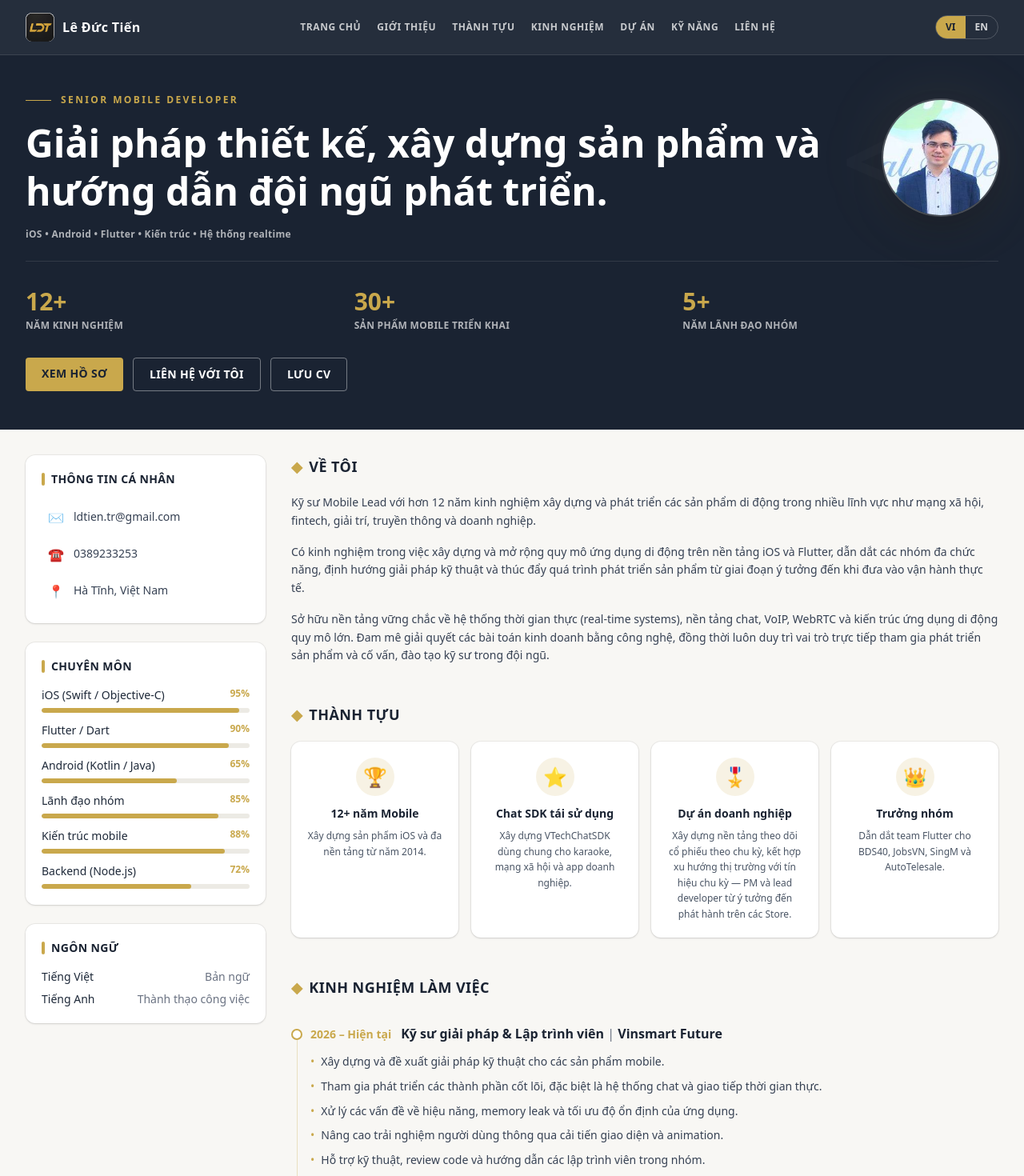
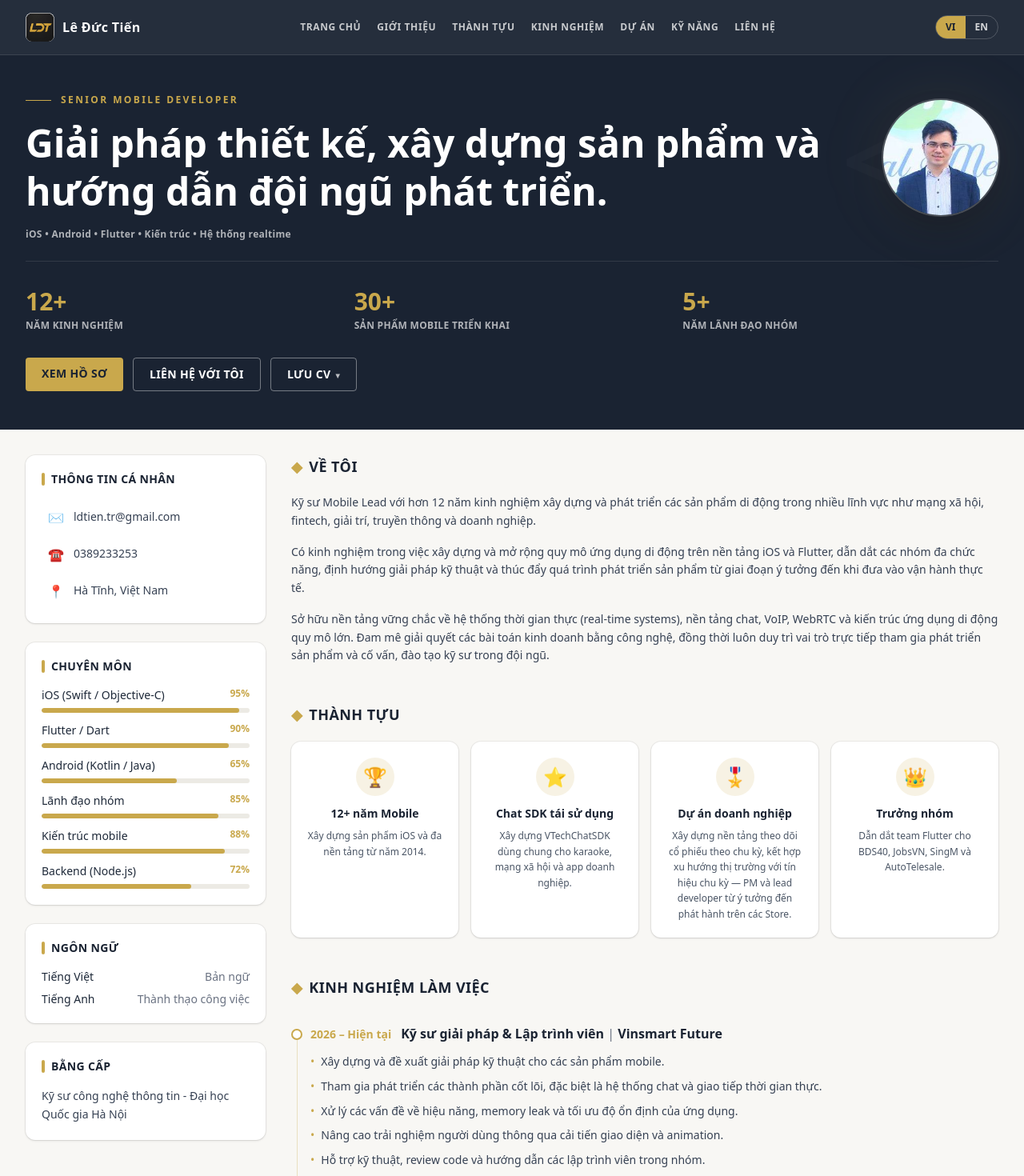
Before and after one commit to letien91/curriculum_vitae, a Next.js app: page / in a window 1280 px wide. Shown: the top 1470 px of the page at 80% size. Built offline with nearby package versions, Linux system fonts and the light colour scheme.

Commit message:
update education information

```diff
--- a/src/app/print/page.tsx
+++ b/src/app/print/page.tsx
@@ -1,3 +1,4 @@
+import { Suspense } from "react";
 import { PrintCvPage } from "@/components/PrintCvPage";
 
 export const metadata = {
@@ -6,5 +7,9 @@ export const metadata = {
 };
 
 export default function PrintPage() {
-  return <PrintCvPage />;
+  return (
+    <Suspense fallback={null}>
+      <PrintCvPage />
+    </Suspense>
+  );
 }
--- a/src/components/DownloadPdfButton.tsx
+++ b/src/components/DownloadPdfButton.tsx
@@ -1,20 +1,73 @@
 "use client";
 
+import { useEffect, useRef, useState } from "react";
 import { useLanguage } from "@/context/LanguageContext";
 import { uiLabels } from "@/i18n/labels";
-import { printPagePath } from "@/lib/print-path";
+import { printPagePath, type PrintImageMode } from "@/lib/print-path";
 import { t } from "@/lib/i18n";
 
 export function DownloadPdfButton() {
   const { locale } = useLanguage();
+  const [open, setOpen] = useState(false);
+  const rootRef = useRef<HTMLDivElement>(null);
+
+  useEffect(() => {
+    if (!open) return;
+
+    const close = (event: MouseEvent) => {
+      if (rootRef.current?.contains(event.target as Node)) return;
+      setOpen(false);
+    };
+
+    document.addEventListener("mousedown", close);
+    return () => document.removeEventListener("mousedown", close);
+  }, [open]);
+
+  const openPrint = (mode: PrintImageMode) => {
+    setOpen(false);
+    window.open(printPagePath(mode), "_blank", "noopener,noreferrer");
+  };
 
   return (
+    <div ref={rootRef} className="relative">
       <button
         type="button"
-      onClick={() => window.open(printPagePath(), "_blank", "noopener,noreferrer")}
+        onClick={() => setOpen((value) => !value)}
+        aria-expanded={open}
+        aria-haspopup="menu"
         className="rounded border border-white/40 px-4 py-2 text-xs font-bold tracking-wide text-white uppercase transition hover:border-gold hover:text-gold sm:px-5 sm:py-2.5 sm:text-sm"
       >
         {t(uiLabels.buttons.downloadPdf, locale)}
+        <span className="ml-1.5 text-[10px] opacity-70" aria-hidden>
+          ▾
+        </span>
       </button>
+
+      {open && (
+        <div
+          role="menu"
+          className="absolute right-0 bottom-full z-[60] mb-2 min-w-[12rem] overflow-hidden rounded-lg border border-white/15 bg-navy-light shadow-xl sm:min-w-[14rem]"
+        >
+          <button
+            type="button"
+            role="menuitem"
+            onClick={() => openPrint("full")}
+            className="block w-full px-4 py-3 text-left text-sm text-white transition hover:bg-white/10"
+          >
+            <span className="font-semibold">{t(uiLabels.buttons.saveCvFull, locale)}</span>
+            <span className="mt-0.5 block text-xs text-white/60">~30 MB</span>
+          </button>
+          <button
+            type="button"
+            role="menuitem"
+            onClick={() => openPrint("none")}
+            className="block w-full border-t border-white/10 px-4 py-3 text-left text-sm text-white transition hover:bg-white/10"
+          >
+            <span className="font-semibold">{t(uiLabels.buttons.saveCvNoImages, locale)}</span>
+            <span className="mt-0.5 block text-xs text-white/60">&lt; 1 MB</span>
+          </button>
+        </div>
+      )}
+    </div>
   );
 }
--- a/src/components/HeroSection.tsx
+++ b/src/components/HeroSection.tsx
@@ -42,8 +42,8 @@ export function HeroSection({ personal, stats }: HeroSectionProps) {
   const { locale } = useLanguage();
 
   return (
-    <section id="hero" className="relative overflow-hidden bg-navy text-white">
-      <div className="pointer-events-none absolute inset-0 opacity-20">
+    <section id="hero" className="relative bg-navy text-white">
+      <div className="pointer-events-none absolute inset-0 overflow-hidden opacity-20">
         <div className="absolute top-10 right-10 text-[80px] font-bold text-white/10 select-none sm:text-[120px]">
           {"</>"}
         </div>
--- a/src/components/PersonalSidebar.tsx
+++ b/src/components/PersonalSidebar.tsx
@@ -131,6 +131,13 @@ export function PersonalSidebar({
           ))}
         </ul>
       </SidebarCard>
+
+      <SidebarCard>
+        <SectionHeading title={t(uiLabels.sections.education, locale)} />
+        <p className="mt-4 text-sm leading-relaxed text-gray-700">
+          {t(personal.education, locale)}
+        </p>
+      </SidebarCard>
     </aside>
   );
 }
--- a/src/components/PrintCvPage.tsx
+++ b/src/components/PrintCvPage.tsx
@@ -1,6 +1,7 @@
 "use client";
 
 import { useEffect, useRef } from "react";
+import { useSearchParams } from "next/navigation";
 import { cvData } from "@/data/cv";
 import { LanguageProvider } from "@/context/LanguageContext";
 import { PersonalSidebar } from "@/components/PersonalSidebar";
@@ -105,6 +106,8 @@ function PrintHero() {
 }
 
 function PrintCvContent() {
+  const searchParams = useSearchParams();
+  const showImages = searchParams.get("images") !== "none";
   const {
     personal,
     skillBars,
@@ -152,7 +155,7 @@ function PrintCvContent() {
             <AboutSection personal={personal} valueCards={valueCards} />
             <AchievementsSection achievements={achievements} />
             <ExperienceSection experiences={experiences} showAllItems />
-            <ProjectsPrintSection projects={projects} />
+            <ProjectsPrintSection projects={projects} showImages={showImages} />
             <ContactFooter personal={personal} />
           </div>
         </div>
--- a/src/components/ProjectsPrintSection.tsx
+++ b/src/components/ProjectsPrintSection.tsx
@@ -6,12 +6,23 @@ import { uiLabels } from "@/i18n/labels";
 import { assetPath } from "@/lib/asset-path";
 import { t } from "@/lib/i18n";
 
-function ProjectPrintBlock({ project }: { project: Project }) {
+type ProjectsPrintSectionProps = {
+  projects: Project[];
+  showImages?: boolean;
+};
+
+function ProjectPrintBlock({
+  project,
+  showImages,
+}: {
+  project: Project;
+  showImages: boolean;
+}) {
   const { locale } = useLanguage();
 
   return (
     <article className="cv-print-project break-inside-avoid border-b border-gray-200 pb-6 last:border-b-0">
-      {project.images.length > 0 && (
+      {showImages && project.images.length > 0 && (
         <div className="mb-3 flex flex-wrap gap-2">
           {project.images.map((image, index) => (
             <img
@@ -86,11 +97,10 @@ function ProjectPrintBlock({ project }: { project: Project }) {
   );
 }
 
-type ProjectsPrintSectionProps = {
-  projects: Project[];
-};
-
-export function ProjectsPrintSection({ projects }: ProjectsPrintSectionProps) {
+export function ProjectsPrintSection({
+  projects,
+  showImages = true,
+}: ProjectsPrintSectionProps) {
   const { locale } = useLanguage();
 
   return (
@@ -101,7 +111,11 @@ export function ProjectsPrintSection({ projects }: ProjectsPrintSectionProps) {
       </h2>
       <div className="mt-6 space-y-8">
         {projects.map((project) => (
-          <ProjectPrintBlock key={project.id} project={project} />
+          <ProjectPrintBlock
+            key={project.id}
+            project={project}
+            showImages={showImages}
+          />
         ))}
       </div>
     </section>
--- a/src/data/cv.ts
+++ b/src/data/cv.ts
@@ -40,8 +40,8 @@ export const cvData: CvData = {
     email: "ldtien.tr@gmail.com",
     location: { en: "Ha Tinh, Vietnam", vi: "Hà Tĩnh, Việt Nam" },
     education: {
-      en: "Bachelor of Science in Information Technology, University of Engineering and Technology",
-      vi: "Cử nhân Công nghệ Thông tin, Trường Đại học Công nghệ",
+      en: "Information Technology Engineer - Vietnam National University, Hanoi",
+      vi: "Kỹ sư công nghệ thông tin - Đại học Quốc gia Hà Nội",
     },
     summary: {
       en: `Lead Mobile Engineer with 12+ years of experience delivering mobile products across social networking, fintech, entertainment, communication, and enterprise domains.
--- a/src/i18n/labels.ts
+++ b/src/i18n/labels.ts
@@ -14,6 +14,7 @@ export const uiLabels: UiLabels = {
     personalInfo: { en: "Personal Info", vi: "Thông tin cá nhân" },
     expertise: { en: "Expertise", vi: "Chuyên môn" },
     languages: { en: "Languages", vi: "Ngôn ngữ" },
+    education: { en: "Education", vi: "Bằng cấp" },
     about: { en: "About Me", vi: "Về tôi" },
     experience: { en: "Work Experience", vi: "Kinh nghiệm làm việc" },
     featuredProjects: { en: "Featured Projects", vi: "Dự án nổi bật" },
@@ -29,6 +30,8 @@ export const uiLabels: UiLabels = {
     seeLess: { en: "See Less", vi: "Thu gọn" },
     viewAllProjects: { en: "View All Projects", vi: "Xem tất cả dự án" },
     downloadPdf: { en: "Save CV", vi: "Lưu CV" },
+    saveCvFull: { en: "Full — with all images", vi: "Đầy đủ ảnh" },
+    saveCvNoImages: { en: "Light — without images", vi: "Không ảnh" },
     printNow: { en: "Save as PDF", vi: "Lưu PDF" },
     linkStore: { en: "Store Links", vi: "Link Store" },
     testAccount: { en: "Test Account", vi: "Tài khoản test" },
--- a/src/lib/print-path.ts
+++ b/src/lib/print-path.ts
@@ -1,4 +1,7 @@
-export function printPagePath(): string {
+export type PrintImageMode = "full" | "none";
+
+export function printPagePath(mode: PrintImageMode = "full"): string {
   const basePath = process.env.NEXT_PUBLIC_BASE_PATH ?? "";
-  return `${basePath}/print`;
+  const query = mode === "none" ? "?images=none" : "";
+  return `${basePath}/print${query}`;
 }
--- a/src/types/cv.ts
+++ b/src/types/cv.ts
@@ -110,6 +110,7 @@ export type UiLabels = {
     | "personalInfo"
     | "expertise"
     | "languages"
+    | "education"
     | "about"
     | "experience"
     | "featuredProjects"
@@ -126,6 +127,8 @@ export type UiLabels = {
     | "seeLess"
     | "viewAllProjects"
     | "downloadPdf"
+    | "saveCvFull"
+    | "saveCvNoImages"
     | "printNow"
     | "linkStore"
     | "testAccount"
```
Lines whose indentation alone changed are shown as unchanged.
